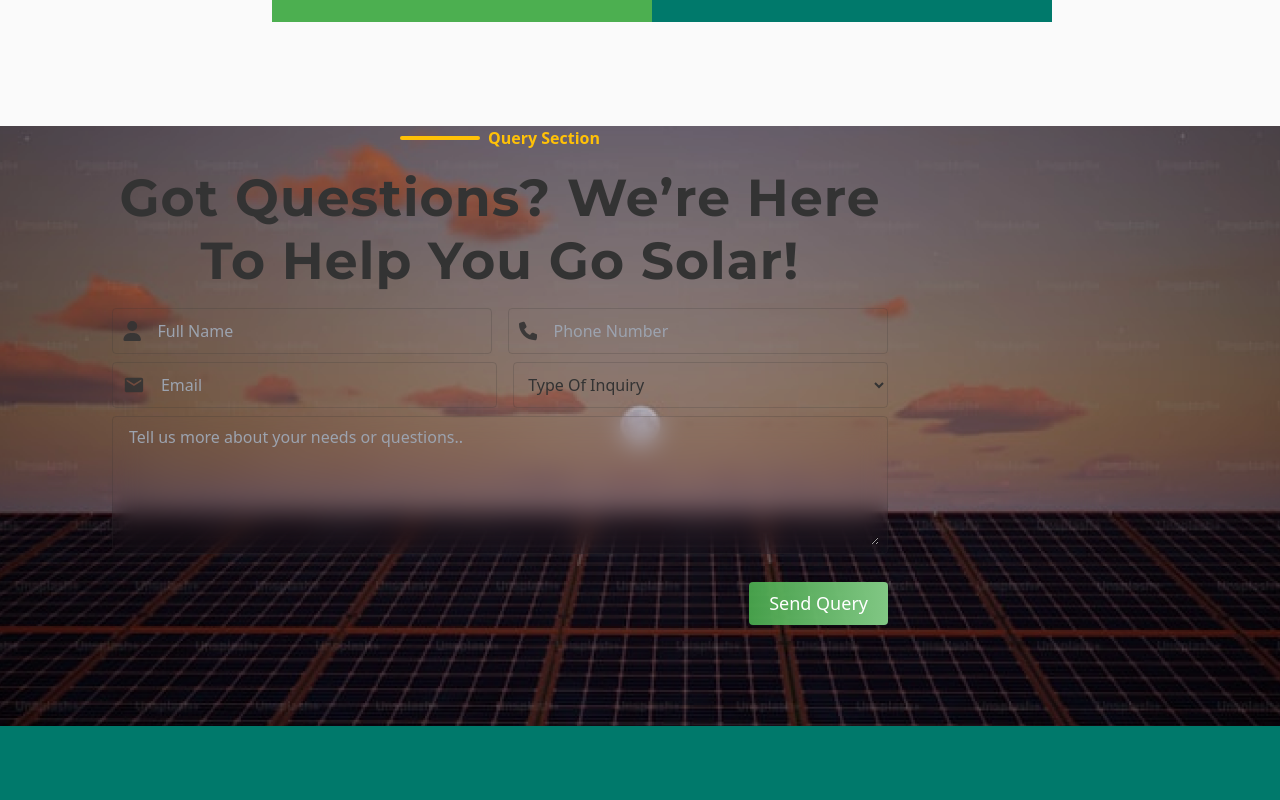
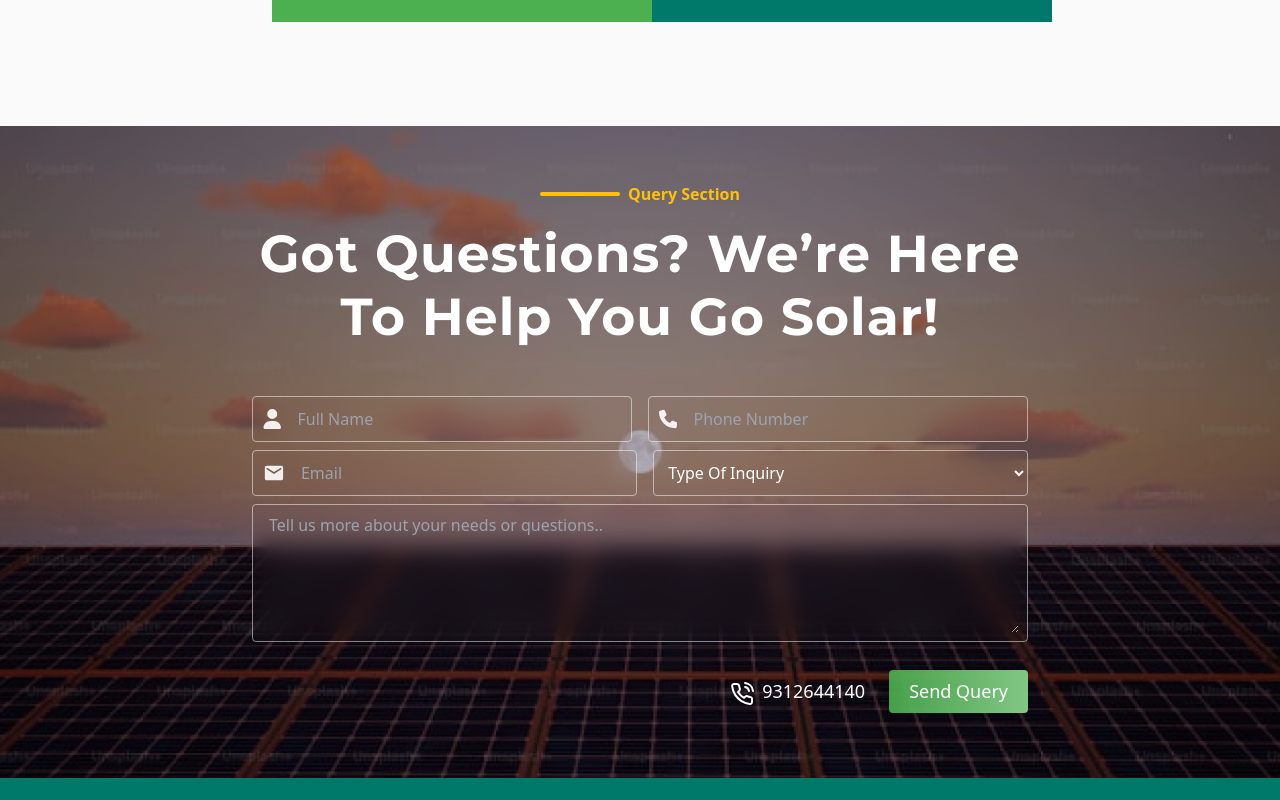
Before and after one commit to Chaitanya-exe/BDBVPL, a Next.js app: page /contactus in a window 1280 px wide. Shown: the part 1260-2060 px from the top of the page. Built offline with nearby package versions, Linux system fonts and the light colour scheme.

Commit message:
contact page

```diff
--- a/app/contactus/page.js
+++ b/app/contactus/page.js
@@ -87,17 +87,9 @@ const ContactUs = () => {
         </div>
       </div>
 
-      <div
-        className="w-full min-h-[600px] bg-cover bg-center"
-        style={{
-          backgroundImage: "url('/images/abgimg.png')",
-        }}
-      >
-
       <QueryForm />
 
 
-      </div>
     </div>
   );
 };
--- a/components/QueryForm.jsx
+++ b/components/QueryForm.jsx
@@ -1,11 +1,12 @@
 "use client";
 
-import React, { useState } from 'react'
-import Button from './Button';
-import Conatiner from './Conatiner';
-import { FaPhone, FaUser } from 'react-icons/fa6';
-import { MdEmail } from 'react-icons/md';
-import { usePathname } from 'next/navigation';
+import React, { useState } from "react";
+import Button from "./Button";
+import Conatiner from "./Conatiner";
+import { FaPhone, FaUser } from "react-icons/fa6";
+import { MdEmail } from "react-icons/md";
+import { usePathname } from "next/navigation";
+import { FiPhoneCall } from "react-icons/fi";
 
 const QueryForm = () => {
   const [query, setQuery] = useState({
@@ -17,34 +18,40 @@ const QueryForm = () => {
   });
 
   const pathName = usePathname();
-
-
   const handleClick = async (request) => {
     console.log(request);
   };
 
   return (
-    <form className={`${pathName === "/" ? "" :" text-whit"} *:my-2 md:max-w-[1000px] *:bg-[#FAFAFA`}>
+    <div
+      className="w-full min-h-[600px] bg-cover bg-center"
+      style={{
+        backgroundImage: "url('/images/abgimg.png')",
+      }}
+    >
+      <form
+        className={`*:my-2 pt-12 pb-32 md:max-w-[1000px] mx-auto text-white  `}
+      >
         <Conatiner
           title={"Query section"}
           h1={"Got Questions? We’re Here to Help You Go Solar!"}
-        textAllign={"text-center px-20"}
+          textAllign={"text-center px-20 pb-8"}
         />
-      <div className="md:flex items-center px-10 md:px-28 *:my-2 *:md:my-0 *:w-full gap-4 *:border *:rounded *:flex *:items-center *:p-2.5 *:gap-2 *:border-text/20 ">
-        <div className="focus-within:border-text/50">
-          <FaUser className="size-5 text-text/90" />
+        <div className="md:flex items-center px-10 md:px-28 *:my-2 *:md:my-0 *:w-full gap-4 *:border *:rounded *:flex *:items-center *:p-2.5 *:gap-2 *:border-white/50 ">
+          <div className="focus-within:border-white/80 backdrop-blur-md">
+            <FaUser className="size-5 text-white/90" />
             <input
               type="text"
               id="fullname"
               name="fullName"
               value={query.name}
-            onChange={(e) => setQuery({ ...query, name: e.target.value })}
+              onChange={(e) => setQuery({...query, name: e.target.value })}
               placeholder="Full Name"
               className="capitalize w-full outline-none bg-transparent px-2"
             />
           </div>
-        <div className="focus-within:border-text/50">
-          <FaPhone className="size-5 text-text/90" />
+          <div className="focus-within:border-white/50 backdrop-blur-md">
+            <FaPhone className="size-5 text-white/90" />
             <input
               type="text"
               id="ph"
@@ -56,9 +63,9 @@ const QueryForm = () => {
             />
           </div>
         </div>
-      <div className="md:flex items-center px-10 md:px-28 *:my-2 *:md:my-0 *:w-full gap-4 *:border *:rounded *:flex *:items-center  *:gap-2 *:border-text/20 ">
-        <div className="p-2.5 focus-within:border-text/50 ">
-          <MdEmail className="size-6 text-text/90" />
+        <div className="md:flex items-center px-10 md:px-28 *:my-2 *:md:my-0 *:w-full gap-4 *:border *:rounded *:flex *:items-center  *:gap-2 *:border-white/50 ">
+          <div className="p-2.5 focus-within:border-white/50 backdrop-blur-md ">
+            <MdEmail className="size-6 text-white/90" />
             <input
               type="email"
               id="email"
@@ -70,11 +77,11 @@ const QueryForm = () => {
             />
           </div>
 
-        <div className="focus-within:border-text/50">
+          <div className="focus-within:border-white/50 backdrop-blur-md">
             <select
               name="dropdown"
               defaultValue=""
-            className="w-full capitalize bg-transparent p-2.5 h-full focus:outline-none"
+              className="w-full capitalize bg-transparent *:text-text *:border-b *:border-text p-2.5 h-full focus:outline-none"
             >
               <option
                 value={query.type}
@@ -83,28 +90,29 @@ const QueryForm = () => {
                 }
                 disabled
                 hidden
+                className="text-white/20"
               >
                 Type of inquiry
               </option>
-            <option value="consultation" className="bg-white">
+              <option value="consultation" className="  *:hover:font-semibold">
                 Consultation
               </option>
-            <option value="design" className="bg-white">
+              <option value="design" className=" *:hover:font-semibold">
                 Design
               </option>
-            <option value="maintanence" className="bg-white">
+              <option value="maintanence" className=" *:hover:font-semibold">
                 Maintanence
               </option>
-            <option value="installation" className="bg-white">
+              <option value="installation" className=" *:hover:font-semibold">
                 Installation
               </option>
-            <option value="other" className="bg-white">
+              <option value="other" className=" *:hover:font-semibold">
                 Other
               </option>
             </select>
           </div>
         </div>
-      <div className="border backdrop-blur-md rounded mx-10 md:mx-28 flex items-center p-2 gap-2 border-text/20 focus-within:border-text/50">
+        <div className="border backdrop-blur-md rounded mx-10 md:mx-28 flex items-center p-2 gap-2 border-white/50 focus-within:border-white/80">
           <textarea
             rows={5}
             id="query"
@@ -118,7 +126,11 @@ const QueryForm = () => {
             className="w-full  outline-none bg-transparent px-2"
           />
         </div>
-      <div className="float-right md:py-3 py-2  px-10 md:px-28">
+        <div className="float-right flex items-center gap-6 md:py-3 py-2  px-10 md:px-28">
+          <button>
+            <FiPhoneCall className="inline-flex size-5 md:size-6 mr-2" />
+            <span className="text-lg">9312644140</span>
+          </button>
           <Button
             text={"Send Query"}
             handleClick={(e) => {
@@ -128,7 +140,8 @@ const QueryForm = () => {
           />
         </div>
       </form>
+    </div>
   );
-}
+};
 
-export default QueryForm
+export default QueryForm;
--- a/components/sections/QuerySec.jsx
+++ b/components/sections/QuerySec.jsx
@@ -1,10 +1,25 @@
 "use client";
 
-import React from "react";
+import React, { useState } from "react";
 import Image from "next/image";
-import QueryForm from "../QueryForm";
+import Conatiner from "../Conatiner";
+import { FaPhone, FaUser } from "react-icons/fa6";
+import { MdEmail } from "react-icons/md";
+import Button from "../Button";
 
 const QuerySec = () => {
+  const [query, setQuery] = useState({
+    name: "",
+    number: "",
+    email: "",
+    type: "",
+    userQuery: "",
+  });
+
+
+  const handleClick = async (request) => {
+    console.log(request);
+  };
   return (
     <div className="relative flex justify-end lg:px-24  my-4">
       <Image
@@ -22,10 +37,112 @@ const QuerySec = () => {
         className="absolute -left-8 md:left-0 lg:-bottom-6 md:w-[580px]  -bottom-6 -z-10"
       />
 
+      <form
+        className={`*:my-2 md:max-w-[1000px] *:bg-[#FAFAFA`}
+      >
+        <Conatiner
+          title={"Query section"}
+          h1={"Got Questions? We’re Here to Help You Go Solar!"}
+          textAllign={"text-center px-20"}
+        />
+        <div className="md:flex items-center px-10 md:px-28 *:my-2 *:md:my-0 *:w-full gap-4 *:border *:rounded *:flex *:items-center *:p-2.5 *:gap-2 *:border-text/20 ">
+          <div className="focus-within:border-text/50">
+            <FaUser className="size-5 text-text/90" />
+            <input
+              type="text"
+              id="fullname"
+              name="fullName"
+              value={query.name}
+              onChange={(e) => setQuery({ ...query, name: e.target.value })}
+              placeholder="Full Name"
+              className="capitalize w-full outline-none bg-transparent px-2"
+            />
+          </div>
+          <div className="focus-within:border-text/50">
+            <FaPhone className="size-5 text-text/90" />
+            <input
+              type="text"
+              id="ph"
+              name="ph"
+              value={query.number}
+              onChange={(e) => setQuery({ ...query, number: e.target.value })}
+              placeholder="Phone Number"
+              className="w-full outline-none bg-transparent px-2"
+            />
+          </div>
+        </div>
+        <div className="md:flex items-center px-10 md:px-28 *:my-2 *:md:my-0 *:w-full gap-4 *:border *:rounded *:flex *:items-center  *:gap-2 *:border-text/20 ">
+          <div className="p-2.5 focus-within:border-text/50 ">
+            <MdEmail className="size-6 text-text/90" />
+            <input
+              type="email"
+              id="email"
+              name="email"
+              value={query.email}
+              onChange={(e) => setQuery({ ...query, email: e.target.value })}
+              placeholder="Email"
+              className="w-full outline-none bg-transparent px-2"
+            />
+          </div>
 
-      <QueryForm />
-
-
+          <div className="focus-within:border-text/50">
+            <select
+              name="dropdown"
+              defaultValue=""
+              className="w-full capitalize bg-transparent p-2.5 h-full focus:outline-none"
+            >
+              <option
+                value={query.type}
+                onChange={(e) =>
+                  setQuery({ ...query, type: e.target.value.toUpper() })
+                }
+                disabled
+                hidden
+              >
+                Type of inquiry
+              </option>
+              <option value="consultation" className="bg-white">
+                Consultation
+              </option>
+              <option value="design" className="bg-white">
+                Design
+              </option>
+              <option value="maintanence" className="bg-white">
+                Maintanence
+              </option>
+              <option value="installation" className="bg-white">
+                Installation
+              </option>
+              <option value="other" className="bg-white">
+                Other
+              </option>
+            </select>
+          </div>
+        </div>
+        <div className="border backdrop-blur-md rounded mx-10 md:mx-28 flex items-center p-2 gap-2 border-text/20 focus-within:border-text/50">
+          <textarea
+            rows={5}
+            id="query"
+            name="query"
+            value={query.userQuery}
+            onChange={(e) => {
+              console.log(query);
+              setQuery({ ...query, userQuery: e.target.value });
+            }}
+            placeholder="Tell us more about your needs or questions.."
+            className="w-full  outline-none bg-transparent px-2"
+          />
+        </div>
+        <div className="float-right md:py-3 py-2  px-10 md:px-28">
+          <Button
+            text={"Send Query"}
+            handleClick={(e) => {
+              e.preventDefault();
+              handleClick(query);
+            }}
+          />
+        </div>
+      </form>
     </div>
   );
 };
--- a/components/sections/ServicesSec.jsx
+++ b/components/sections/ServicesSec.jsx
@@ -27,7 +27,7 @@ const ServicesSec = () => {
       />
       <div className="mt-5 *:mx-auto md:grid md:grid-cols-2 lg:grid-cols-3 md:gap-10 lg:gap-8 lg:px-16">
         {services.slice(0, 3).map((service) => (
-          <Card service={service} />
+          <Card service={service} key={service.id} />
         ))}
         <Image
           src={"/images/homeimg.png"}
@@ -46,9 +46,9 @@ const ServicesSec = () => {
 
 export default ServicesSec;
 
-const Card = ({ service }) => {
+const Card = ({ service,key }) => {
   return (
-    <div className="bg-white flex flex-col items-start mt-2 pb-1 w-[345px] lg:w-[380px]" >
+    <div key={key} className="bg-white flex flex-col items-start mt-2 pb-1 w-[345px] lg:w-[380px]" >
       <Image src={service.src} width={345} height={215} alt="s1" className="w-full" />
       <p className="pText flex-1 lg:pTextLg text-wrap px-3 mt-2">{service.desc}</p>
 
```
Lines whose indentation alone changed are shown as unchanged.
